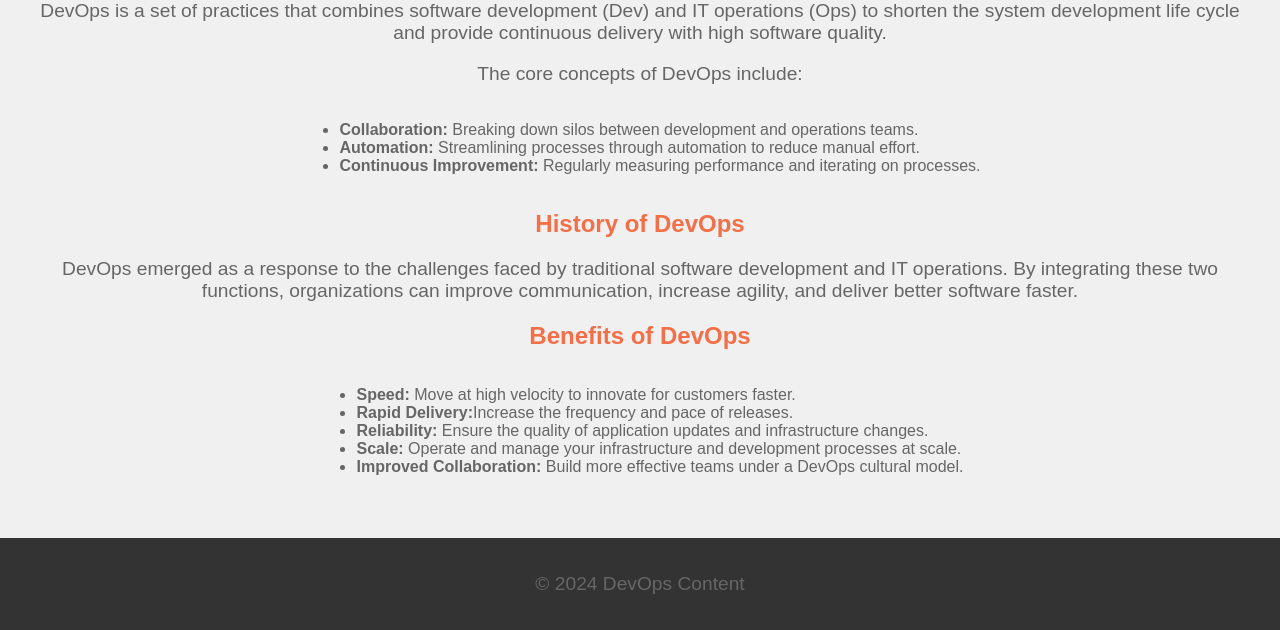
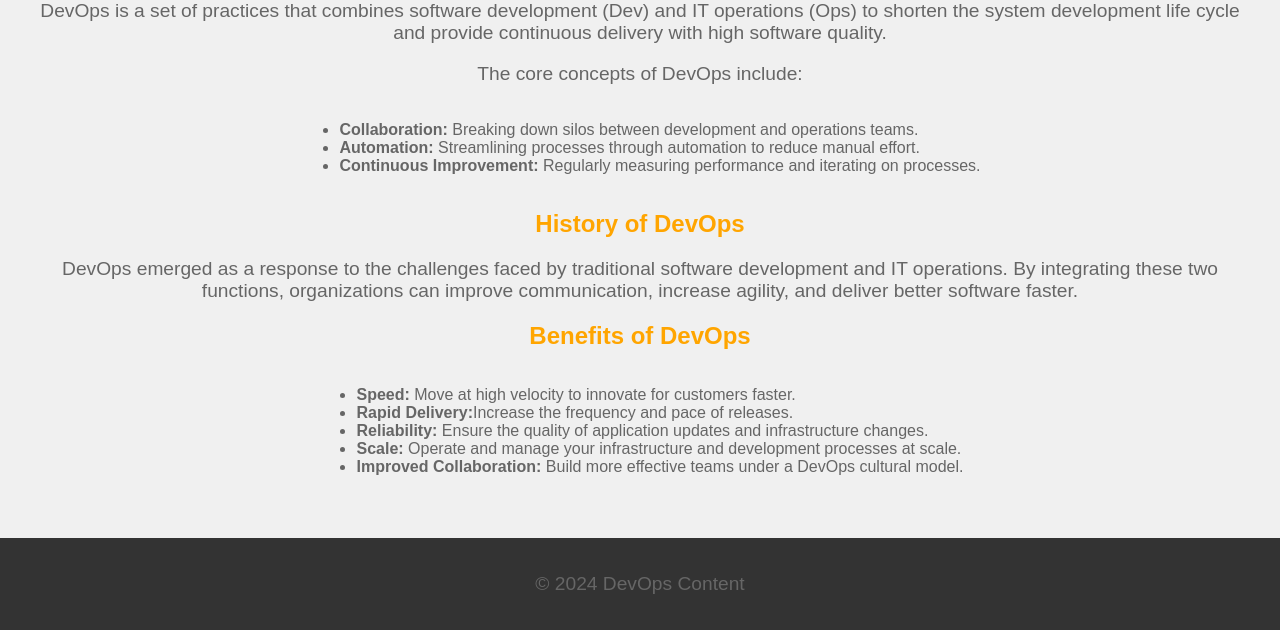
Before and after one commit to VinaykumarKareti/Jenkins-ArgoCD-CICD, a Flask app: page /about in a window 1280 px wide. Shown: the part 170-800 px from the top of the page. Run offline with Flask 3, Linux system fonts and the light colour scheme.

Commit message:
Update base.html

```diff
--- a/Devops_site/templates/base.html
+++ b/Devops_site/templates/base.html
@@ -20,13 +20,13 @@
             text-align: center;
         }
         h3 {
-            color:orange;
+            color:blue;
         }
         h2 {
-            color : #f36f47;
+            color : orange;
         }
         h1 {
-            color: blue;
+            color: green;
         }
 
         nav ul {
```
